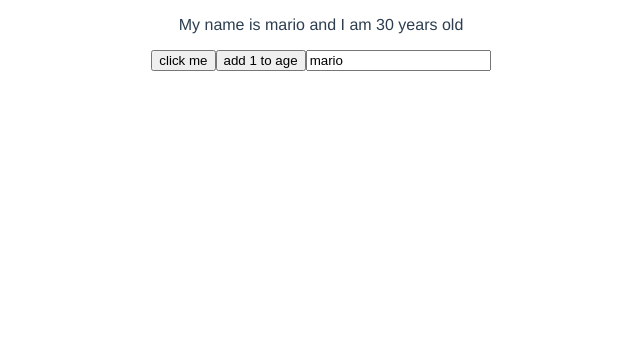
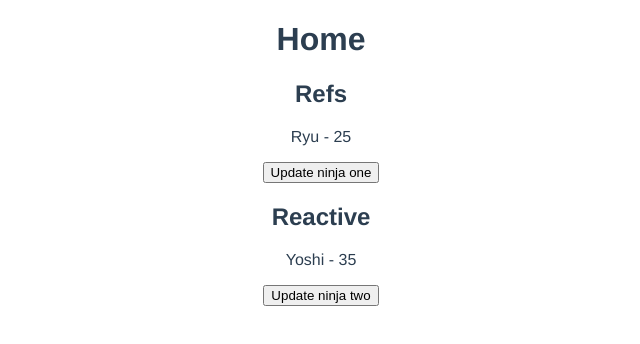
Before and after one commit to NicolasLeigh/vue-firebase, a Vue app in the folder 07/dojo-blog/: page / in a window 1280 px wide. Shown: the top 344 px of the page, without its empty margins (319-959 px from the left). Built offline with nearby package versions, Linux system fonts and the light colour scheme.

Commit message:
ref and reactive

```diff
--- a/07/dojo-blog/src/views/HomeView.vue
+++ b/07/dojo-blog/src/views/HomeView.vue
@@ -1,29 +1,39 @@
 <template>
   <div class="home">
-    <p>My name is {{ name }} and I am {{ age }} years old</p>
-    <button @click="handleClick">click me</button>
-    <button @click="age++">add 1 to age</button>
-    <input type="text" v-model="name" />
+    <h1>Home</h1>
+    <h2>Refs</h2>
+    <p>{{ ninjaOne.name }} - {{ ninjaOne.age }}</p>
+    <button @click="updateNinjaOne">Update ninja one</button>
+    <h2>Reactive</h2>
+    <p>{{ ninjaTwo.name }} - {{ ninjaTwo.age }}</p>
+    <button @click="updateNinjaTwo">Update ninja two</button>
   </div>
 </template>
 
 <script>
-import { ref } from 'vue';
+import { ref, reactive } from 'vue';
 
 export default {
   name: 'HomeView',
   setup() {
-    // const p = ref(null);
+    const ninjaOne = ref({
+      name: 'Ryu',
+      age: 25,
+    });
+    // cannot use primitive values with reactive
+    const ninjaTwo = reactive({
+      name: 'Yoshi',
+      age: 35,
+    });
 
-    const name = ref('mario');
-    const age = ref(30);
-
-    const handleClick = () => {
-      name.value = 'luigi';
-      age.value = 35;
+    const updateNinjaOne = () => {
+      ninjaOne.value.age = 30;
+    };
+    const updateNinjaTwo = () => {
+      ninjaTwo.age = 40;
     };
 
-    return { name, age, handleClick };
+    return { ninjaOne, updateNinjaOne, ninjaTwo, updateNinjaTwo };
   },
 };
 </script>
```
